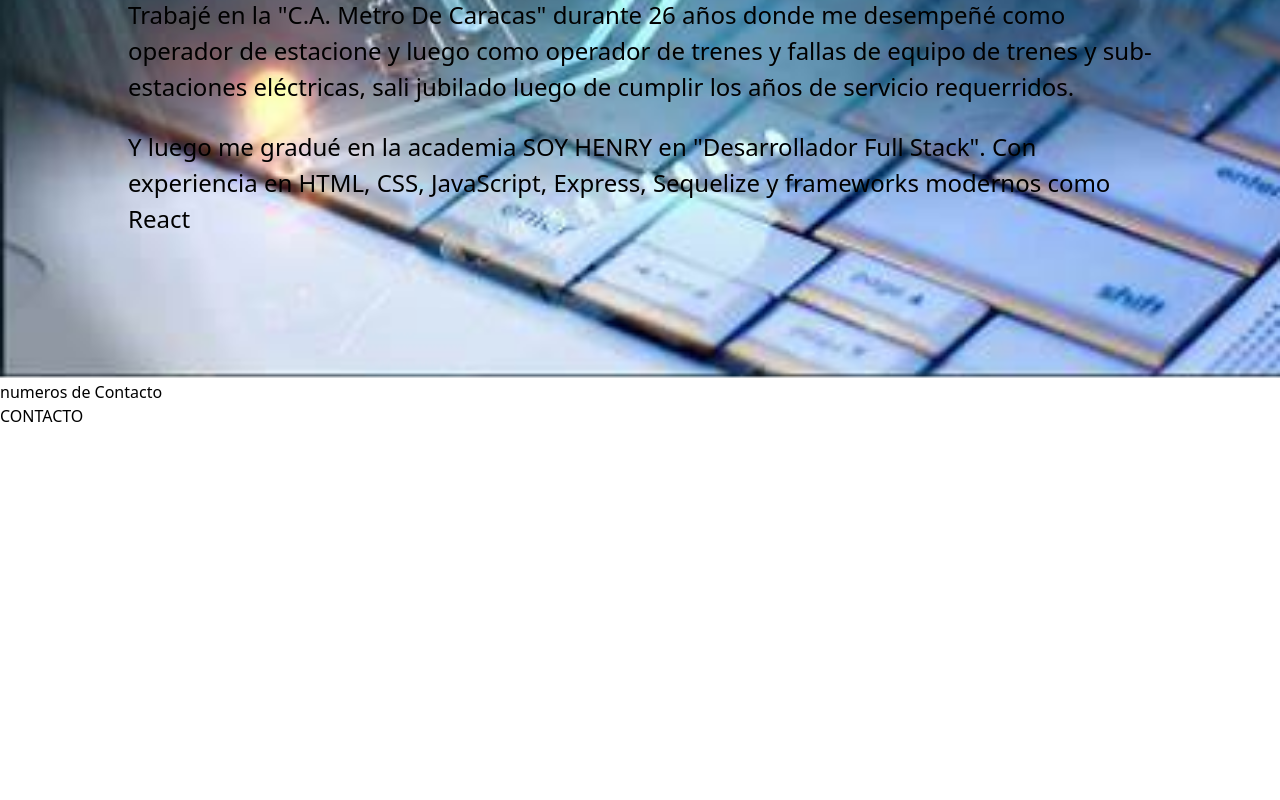
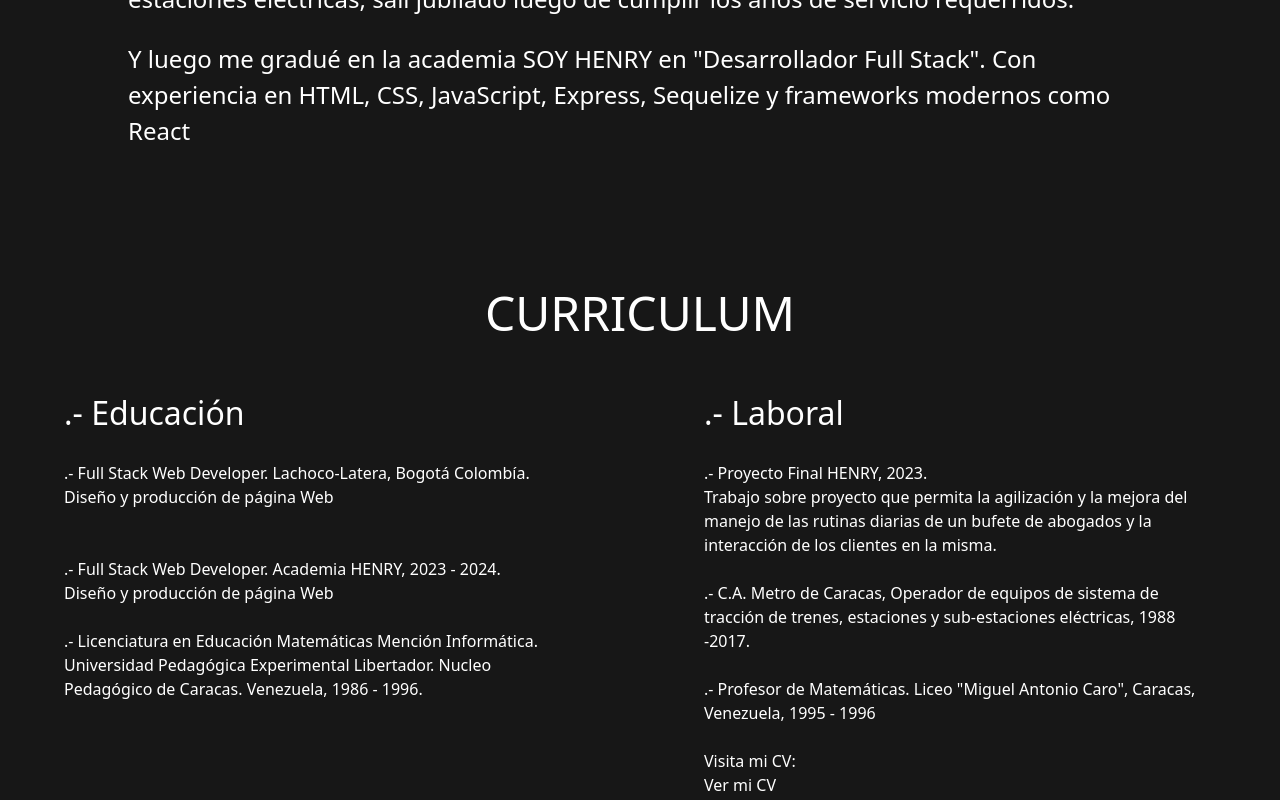
Before and after one commit to JDRengifo/Portafolio, a React (Vite) app: page / in a window 1280 px wide. Shown: the part 1060-1860 px from the top of the page. Before the commit the page ends 1488 px from the top, so only its background shows below. Built offline with nearby package versions, Linux system fonts and the light colour scheme.

Commit message:
Añadiendo Trabajo Lachoco-Latera

```diff
--- a/package.json
+++ b/package.json
@@ -11,7 +11,8 @@
   },
   "dependencies": {
     "react": "^18.3.1",
-    "react-dom": "^18.3.1"
+    "react-dom": "^18.3.1",
+    "react-router-dom": "^6.11.1"
   },
   "devDependencies": {
     "@types/react": "^18.3.3",
--- a/src/App.css
+++ b/src/App.css
@@ -1,8 +1,22 @@
 .cont2sobremi {
-  /* background-color: blue; */
+  display: flex;
+  justify-content: center;
   width: 100vw;
-  height: 80dvh;
-  background-image: url("../src/component/Utils/informatica.png");
+  height: 500%;
+  /* background-color: rgba(56, 55, 54, 0.8); */
+  background-size: cover;
+  flex-direction: column;
+  padding-left: 10vw;
+  padding-top: 5vw;
+  padding-right: 10vw;
+  padding-bottom: 10vw;
+  /* color: aliceblue; */
+  /* background-image: url("../src/component/Utils/informatica.png");
   background-repeat: no-repeat;
   background-size: cover;
+  color: aliceblue; */
 }
+
+.dark:text-white {
+  height: 500%;
+}
--- a/src/App.jsx
+++ b/src/App.jsx
@@ -3,6 +3,7 @@ import NavBar from "./component/navBar/NavBar";
 import Inicio from "./component/inicio/Inicio";
 import SobreMi from "./component/sobreMi/SobreMi";
 import Contacto from "./component/contacto/Contacto";
+import Curriculum from "./component/curriculum/Curriculum";
 import "./App.css";
 
 function App() {
@@ -28,18 +29,18 @@ function App() {
   return (
     <div>
       {/* <div className="h-screen flex justify-center items-center dark:bg-neutral-900"> */}
-      <div className="h-screen flex justify-center dark:bg-neutral-900">
+      <div className="flex justify-center dark:bg-neutral-900">
         {/* <div className="bg-slate-200 px-4 py-2 rounded hover:bg-slate-300 dark:bg-slate-950 dark:text-white dark:hover:bg-slate-900"> */}
         <div className="dark:text-white">
           <NavBar handleCambioTema={handleCambioTema} />
 
           <Inicio />
+          <SobreMi />
+          <Curriculum />
         </div>
       </div>
-      <div className="cont2sobremi">
-        <SobreMi />
-      </div>
-
+      <div className="cont2sobremi"></div>
+      <div></div>
       <Contacto />
     </div>
   );
--- a/src/component/curriculum/Curriculum.jsx
+++ b/src/component/curriculum/Curriculum.jsx
@@ -1,10 +1,57 @@
 import "./curriculum.css";
+import { Link } from "react-router-dom";
 
 function Curriculum() {
   return (
-    <div className="contcurriculum">
-      <div className="cvizquierda">Izquierda</div>
-      <div className="cvderecha">Derecha</div>
+    <div className="princcurri">
+      <h1 className="curriculum">CURRICULUM</h1>
+      <div className="contcurriculum">
+        <div className="cvizquierda">
+          <h2 className="educa1">.- Educación</h2>
+          <br />
+          <p>.- Full Stack Web Developer. Lachoco-Latera, Bogotá Colombía.</p>
+          <p>Diseño y producción de página Web</p>
+          <br />
+          <br />
+          <p>.- Full Stack Web Developer. Academia HENRY, 2023 - 2024.</p>
+          <p>Diseño y producción de página Web</p>
+          <br />
+          <p>
+            .- Licenciatura en Educación Matemáticas Mención Informática.
+            Universidad Pedagógica Experimental Libertador. Nucleo Pedagógico de
+            Caracas. Venezuela, 1986 - 1996.
+          </p>
+        </div>
+        <div className="cvderecha">
+          <h2 className="educa2">.- Laboral</h2>
+          <br />
+          <p>.- Proyecto Final HENRY, 2023.</p>
+          <p>
+            Trabajo sobre proyecto que permita la agilización y la mejora del
+            manejo de las rutinas diarias de un bufete de abogados y la
+            interacción de los clientes en la misma.
+          </p>
+          <br />
+          <p>
+            .- C.A. Metro de Caracas, Operador de equipos de sistema de tracción
+            de trenes, estaciones y sub-estaciones eléctricas, 1988 -2017.
+          </p>
+          <br />
+          <p>
+            .- Profesor de Matemáticas. Liceo "Miguel Antonio Caro", Caracas,
+            Venezuela, 1995 - 1996
+          </p>
+          <br />
+          <p>Visita mi CV:</p>
+          <a
+            href="file:///C:/Users/CONECTIA%20BA/Documents/Jose%20Personal/CV%20Jose.pdf"
+            target="_blank"
+            rel="noopener noreferrer"
+          >
+            Ver mi CV
+          </a>
+        </div>
+      </div>
     </div>
   );
 }
--- a/src/component/curriculum/curriculum.css
+++ b/src/component/curriculum/curriculum.css
@@ -0,0 +1,33 @@
+.princcurri {
+  display: flex;
+  flex-direction: column;
+  justify-content: center;
+  align-items: center;
+}
+.contcurriculum {
+  padding-top: 40px;
+  display: flex;
+  justify-content: space-around;
+  width: 100vw;
+  height: 100vh;
+  /* background-color: aquamarine; */
+}
+.cvizquierda {
+  width: 40vw;
+  height: 70vh;
+}
+.cvderecha {
+  width: 40vw;
+  height: 70vh;
+}
+
+.curriculum {
+  font-size: 3em;
+}
+.educa1 {
+  font-size: 2em;
+}
+
+.educa2 {
+  font-size: 2em;
+}
--- a/src/component/inicio/Inicio.jsx
+++ b/src/component/inicio/Inicio.jsx
@@ -1,11 +1,12 @@
 import "./inicio.css";
 import josedario from "../../../src/component/Utils/josedario.png";
+import Nuevafotoporta from "../../../src/component/Utils/Nuevafotoporta.png";
 function Inicio() {
   return (
     <div className="contInicio">
       <h1 className="inicio">Portafolio</h1>
       <div className="contfoto">
-        <img src={josedario} alt="banderas" className="foto" />
+        <img src={Nuevafotoporta} alt="banderas" className="foto" />
       </div>
       <div className="subtitulo">
         <h2 className="segnombre">JOSÉ DARIO RENGIFO FRANCO</h2>
--- a/src/component/inicio/inicio.css
+++ b/src/component/inicio/inicio.css
@@ -5,7 +5,7 @@
   align-items: center;
 }
 .foto {
-  border-radius: 90px;
+  /* border-radius: 90px; */
   height: 35vh;
   margin-top: 50px;
 }
@@ -14,7 +14,7 @@
   display: flex;
   justify-content: center;
   align-items: center;
-  border-radius: 10px;
+  border-radius: 30px;
 }
 
 .subtitulo {
--- a/src/component/sobreMi/sobreMi.css
+++ b/src/component/sobreMi/sobreMi.css
@@ -7,6 +7,7 @@
   padding-top: 5vw;
   padding-right: 10vw;
   padding-bottom: 10vw;
+  /* color: aliceblue; */
 }
 
 .sobremi {
```
Also changed, not shown: src/component/Utils/Nuevafotoporta.png (added), 1 other file (tests, documents, lock files or other folders).
